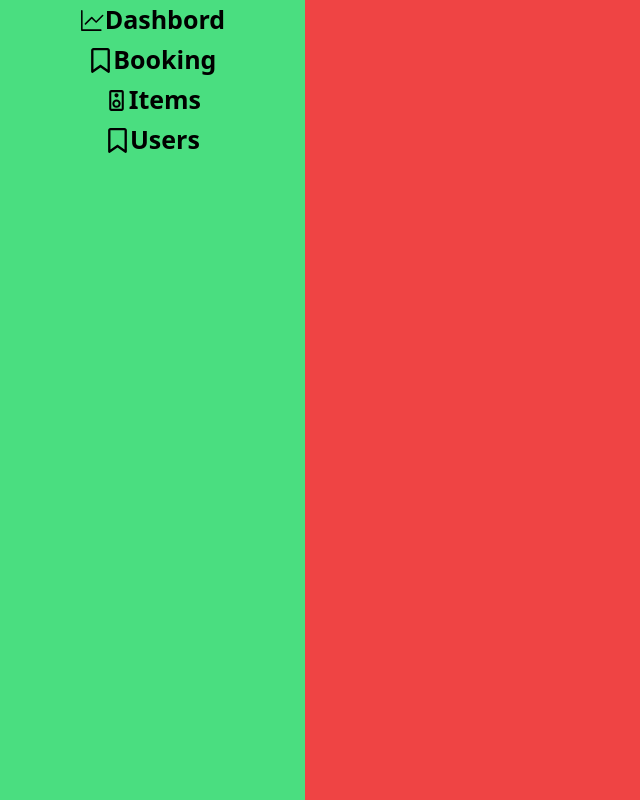
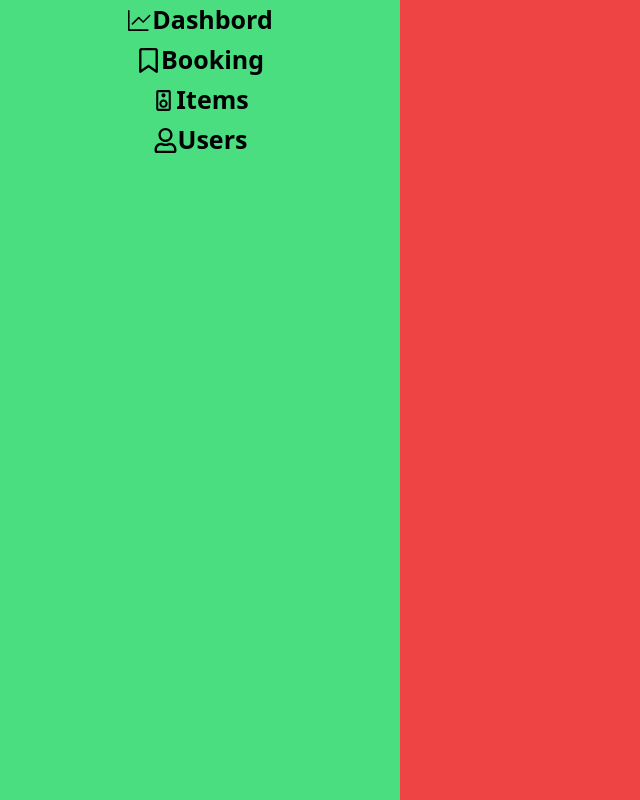
Before and after one commit to WizLakmika/kv-audio-frontend, a React (Vite) app: page /admin in a window 1280 px wide. Shown: the whole page, without its empty margins (0-640 px from the left). Built offline with nearby package versions, Linux system fonts and the light colour scheme.

Commit message:
make admin page and page buttons

```diff
--- a/package.json
+++ b/package.json
@@ -16,7 +16,7 @@
     "react-dom": "^18.3.1",
     "react-hot-toast": "^2.5.1",
     "react-icons": "^5.5.0",
-    "react-router-dom": "^7.1.3"
+    "react-router-dom": "^7.2.0"
   },
   "devDependencies": {
     "@eslint/js": "^9.17.0",
--- a/src/App.jsx
+++ b/src/App.jsx
@@ -1,47 +1,22 @@
 import "./App.css";
 import "./index.css";
-import { GoGraph } from "react-icons/go";
-import { FaRegBookmark } from "react-icons/fa6";
-import { MdOutlineSpeaker } from "react-icons/md";
-import { FaRegUser } from "react-icons/fa";
+import AdminPage from "./pages/admin/adminPage";
+import { BrowserRouter, Routes ,Route} from "react-router-dom";
+
 
 function App() {
   return (
-    <div className="w-full h-screen flex">
-
-      <div className="w-[400px] h-full bg-green-400">
-
-        <button className="w-full h-[40px] text-[25px] font-bold flex justify-center items-center ">
-          <GoGraph/>
-          Dashbord
-        </button>
-
-        <button className="w-full h-[40px] text-[25px] font-bold flex justify-center items-center">
-          <FaRegBookmark/>
-          Booking
-          </button>
-
-          <button className="w-full h-[40px] text-[25px] font-bold flex justify-center items-center">
-            <MdOutlineSpeaker/>
-          Items
-          </button>
-
-          <button className="w-full h-[40px] text-[25px] font-bold flex justify-center items-center">
-          <FaRegBookmark/>
-          Users
-          </button>
-
-        </div>
-
-      <div className="w-full bg-red-500">
+    <BrowserRouter>
+      <Routes path="/*">
+        <Route path="/admin/*" element={<AdminPage/>}/>
+        <Route path="/" element={<h1>Home</h1>}/>
+        <Route path="/*" element={<h1>Not Found</h1>}/>
 
 
+      </Routes>
+   </BrowserRouter>
+  );
 
-        </div>
-
-
-      </div>
-  );
 }
 
 export default App;
--- /dev/null
+++ b/src/pages/admin/adminPage.jsx
@@ -0,0 +1,51 @@
+import { GoGraph } from "react-icons/go";
+import { FaRegBookmark } from "react-icons/fa6";
+import { MdOutlineSpeaker } from "react-icons/md";
+import { FaRegUser } from "react-icons/fa";
+import {  Routes ,Route, Link} from "react-router-dom";
+
+
+export default function AdminPage(){
+    return(
+        <div className="w-full h-screen flex">
+
+      <div className="w-[400px] h-full bg-green-400">
+
+        <button className="w-full h-[40px] text-[25px] font-bold flex justify-center items-center ">
+          <GoGraph/>
+          Dashbord
+        </button>
+
+        <Link to="/admin/booking" className="w-full h-[40px] text-[25px] font-bold flex justify-center items-center">
+          <FaRegBookmark/>
+          Booking
+          </Link>
+
+          <Link to="/admin/item" className="w-full h-[40px] text-[25px] font-bold flex justify-center items-center">
+            <MdOutlineSpeaker/>
+          Items
+          </Link>
+
+          <button className="w-full h-[40px] text-[25px] font-bold flex justify-center items-center">
+          <FaRegUser/>
+          Users
+          </button>
+
+        </div>
+
+      <div className="w-[calc(100vw-400px)] bg-red-500">
+            <Routes path="/*">
+                <Route path="/booking" element={<h1>Booking</h1>}/>
+                <Route path="/item" element={<h1>Items</h1>}/>
+
+
+
+            </Routes>
+
+
+        </div>
+
+
+      </div>
+    )
+}
```
Also changed, not shown: 1 other file (tests, documents, lock files or other folders).
